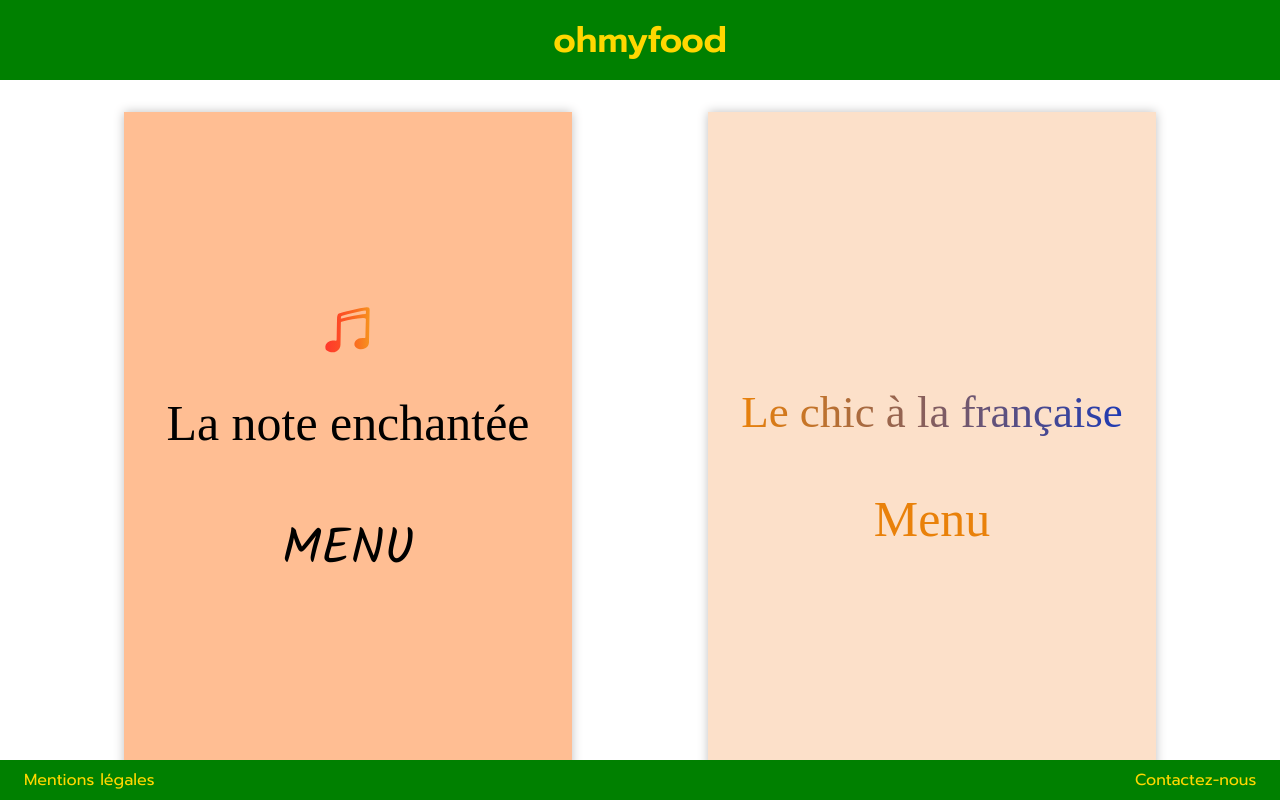
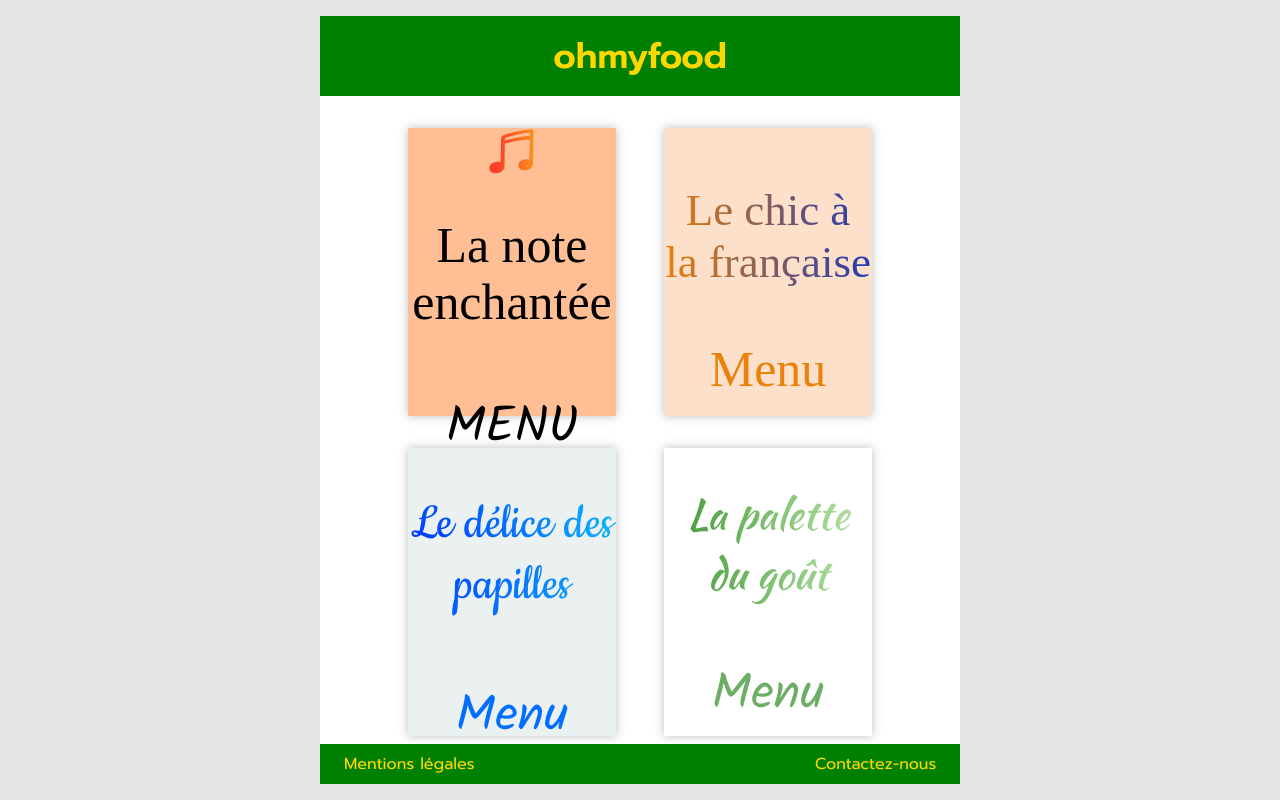
Before and after one commit to pinkdoab/Ohmyfood, a website: page index.html in a window 1280 px wide. Drawn offline with Linux system fonts and the light colour scheme; a web font is replaced by a local one.

Commit message:
espace entre menus corrigés

```diff
--- a/sass/layouts/_body-container.scss
+++ b/sass/layouts/_body-container.scss
@@ -3,20 +3,22 @@
     background-color: $color-body;
     .container {
         width: $largeur-page;
+        max-width: 40rem;
         height: $Hpage - map-get($footer, hauteur) - 4vh;        // ne dépasse pas la marge en bas
-        height: $Hpage - map-get($footer, hauteur);        // ne dépasse pas la marge en bas
         overflow: auto;                                         // ne dépasse pas la marge en bas
         margin: auto;                                           // centrage page
         margin-top: 2vh;                                        // création marge haute
         background-color: $color-container;
-        @media screen and (max-width: 600px) and (orientation: portrait){
+        @media screen and (max-width: 600px) and (orientation: portrait) {
             margin-top: 0;
             width: 100vw;
+            max-width: 100vw;
             height: $Hpage - map-get($footer, hauteur);
         }
-        @media screen  and (orientation: landscape) {
+        @media screen and (max-height: 500px) and (orientation: landscape) {
             margin-top: 0;
             width: 100vw;
+            max-width: 100vw;
         }
     }
 }
--- a/sass/layouts/_footer.scss
+++ b/sass/layouts/_footer.scss
@@ -2,6 +2,7 @@
     position: fixed;
 	bottom: 2vh;
     width: $largeur-page;
+    max-width: 40rem;
     min-height: map-get($footer, hauteur);
     background-color: map-get($footer, color-fond);
     display: flex;
@@ -18,13 +19,16 @@
     :last-child {
         margin-right: 3vh;
     }
-    @media screen and (max-width: 600px) {
+    @media screen and (max-width: 600px) and (orientation: portrait) {
         bottom: 0;
         width: 100%;
+        max-width: 100%;
     }
-    @media screen and (orientation: landscape) {
+    @media screen and (max-width: 900px) and (orientation: landscape) {
         bottom: 0;
         width: 100%;
+        max-width: 100%;
+        height: 10vh;
     }
 }
 @keyframes anim-bouton {
--- a/sass/layouts/_main.scss
+++ b/sass/layouts/_main.scss
@@ -1,6 +1,9 @@
 .main  {
+    //height: $Hpage - map-get($footer, hauteur) - 4vh - 10vh;
+    //height: unset;
     display: flex;
     flex-direction: column;
+    justify-content: space-evenly;
     align-items: center;
     > p {
         font-size: 1.3rem;
@@ -8,7 +11,7 @@
         margin-top: 1rem;
     }
     .menus {
-        margin: 0rem 3.5rem;
+        margin: 0 5vw;
         display: flex;                                  // flexbox des menus entre eux
         flex-wrap: wrap;
         flex-direction: row;
--- a/sass/utils/_mixins.scss
+++ b/sass/utils/_mixins.scss
@@ -1,19 +1,25 @@
 // -------------------------- Petits menus ------------------------------
 @mixin petit-menu($style) {
     width: $Lpetit-menu;
+    max-width: 13rem;
     height: $Hpetit-menu;
+    max-height: 18rem;
     margin: 2rem auto 0rem;
     text-align: center;
     background-color: map-get($style, fond);
     transition: opacity 2000ms;
 
-    @media screen and (max-width: 600px) and (orientation: portrait){
+    @media screen and (max-width: 600px) and (orientation: portrait) {
         width: 90vw;
+        max-width: 90vw;
         height: 90vw * 1.5;
+        max-height: 90vw * 1.5;
     }
-    @media screen and (orientation: landscape){
+    @media screen and (max-width: 900px) and (orientation: landscape) {
         width: 35vw;
+        max-width: 35vw;
         height: 35vw * 1.5;
+        max-height: 35vw * 1.5;
     }
     h2 {
         font-family: map-get($style, restaurant-font);
@@ -52,6 +58,7 @@
 
 // -------------------------- Grands menus ------------------------------
 @mixin grand-menu($style) {
+    margin-bottom: map-get($style, margin);
     padding: map-get($style, padding);
     background-color: map-get($style, fond);
     @media screen  and (max-width: 600px) and (orientation: portrait) {
@@ -64,6 +71,13 @@
         margin: map-get($style, restaurant-margin-grandM);
         color: map-get($style, restaurant-color);
         font-weight: $restaurant-weight;
+        /*@media screen and (max-width: 600px) and (orientation: portrait) {
+            font-size: map-get($style, restaurant-corps-grandM) * $agrandissement-menu-portrait;
+        }
+        @media screen  and (orientation: landscape) {
+            font-size: map-get($style, restaurant-corps-grandM) * $agrandissement-menu-landscape;
+        }*/
+
         &.degrade-texte {
             background-image: map-get($style, restaurant-degrade);
             -webkit-background-clip: text;
@@ -96,7 +110,7 @@
                 text-align: center;
                 margin: map-get($style, section-margin-grandM);
                 @media screen and (max-width: 600px) and (orientation: portrait) {
-                    font-size: map-get($style, section-corps-grandM) * $agrandissement-plat-mobile;
+                    //font-size: map-get($style, section-corps-grandM) * $agrandissement-plat-mobile;
                 }
                 &:after {
                     display: block;
@@ -129,7 +143,7 @@
                 color: $plat-color-grandM;
                 @media screen and (max-width: 600px) and (orientation: portrait) {
                     display: block;
-                    font-size: $plat-corps-grandM * $agrandissement-plat-mobile;
+                    font-size: $plat-corps-grandM * $agrandissement-menu-portrait;
                 }
                 span {
                     margin: $plat-margin-grandM;
@@ -140,7 +154,7 @@
                     text-align: center;
                     @media screen and (max-width: 600px) and (orientation: portrait) {
                         display: block;
-                        font-size: $plat-corps-grandM * $agrandissement-plat-mobile;
+                        font-size: $plat-corps-grandM * $agrandissement-menu-portrait;
                     }
                     &:last-child {
                         margin-left: 1rem;      // espace entre plat et prix
--- a/sass/utils/_variables.scss
+++ b/sass/utils/_variables.scss
@@ -13,10 +13,10 @@ $Hpetit-menu: 36vw;
 $Lpetit-menu: $Hpetit-menu * .7;
 
 $agrandissement-menu-portrait: 3.5;
-$agrandissement-plat-mobile: 3.5;
+//$agrandissement-plat-mobile: 3.5;
 
 $agrandissement-menu-landscape: 1.3;
-$agrandissement-plat-landscape: 1.3;
+//$agrandissement-plat-landscape: 1.3;
 
 // ------------------ Données communes à tous les menus ----------------------
 $restaurant-weight: normal;
@@ -30,17 +30,18 @@ $restaurant-color-eclaicie: rgb(0, 0, 0, 0.3);
 
 // ---------------------------- Données par MENU -----------------------------
 $style1: (
+            margin-bottom: 3rem,
             padding: 1rem 3rem,
             fond: rgb(255, 190, 147, 1),
             restaurant-font: 'Devonshire',
             restaurant-corps-petitM: 3vw,
-            restaurant-corps-grandM: 2rem,
+            restaurant-corps-grandM: 5vw,
             restaurant-margin-petitM: 0,
             restaurant-margin-grandM: auto,
             restaurant-color: rgb(0, 0, 0, 1),
 
             section-corps-petitM: 3vw,
-            section-corps-grandM: 1.2rem,
+            section-corps-grandM: 3vw,
             section-margin-petitM: 1rem 0rem 0rem 0rem,
             section-margin-grandM: 0,
             section-color-petitM: black,
```
Also changed, not shown: styles/main.css, 1 other file.
